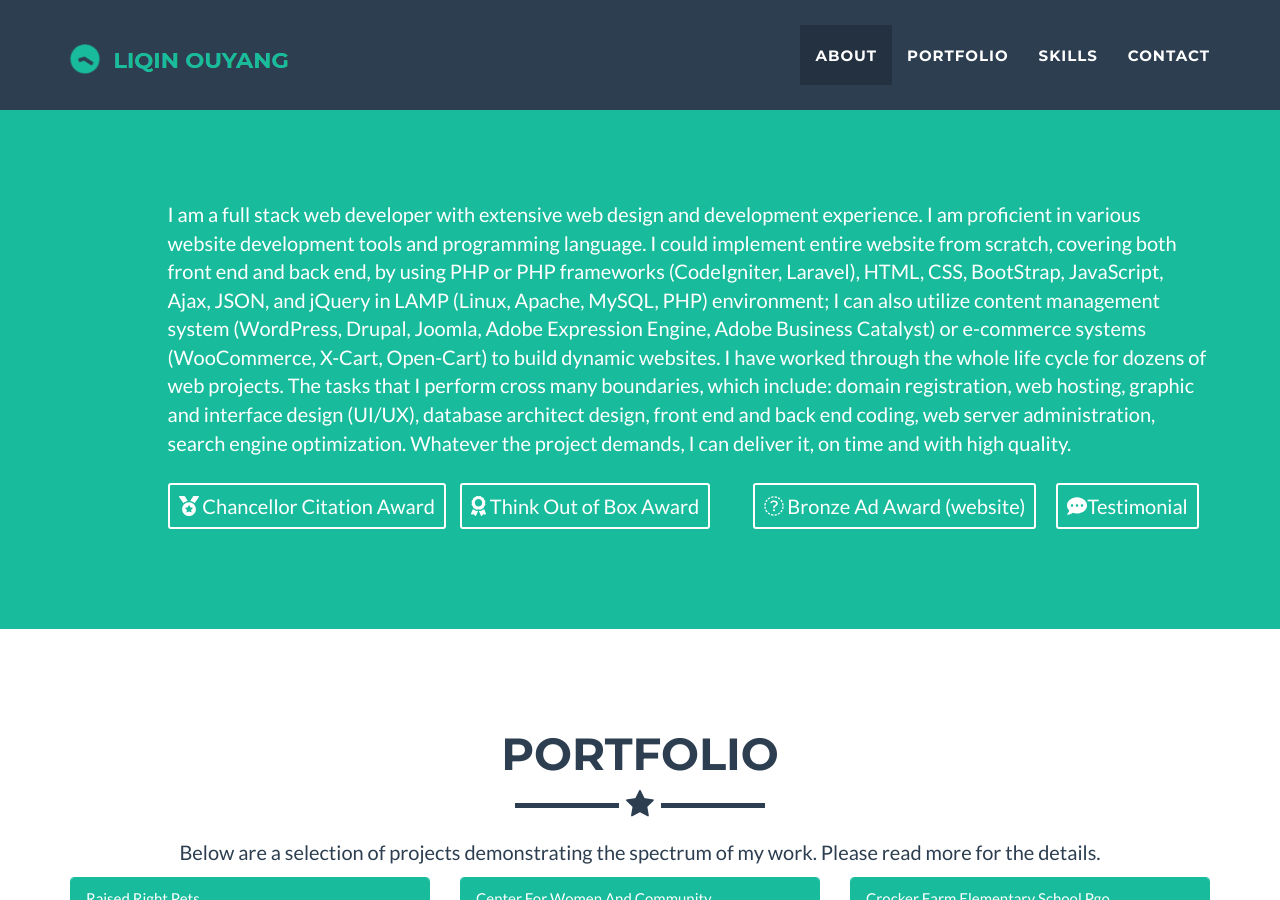
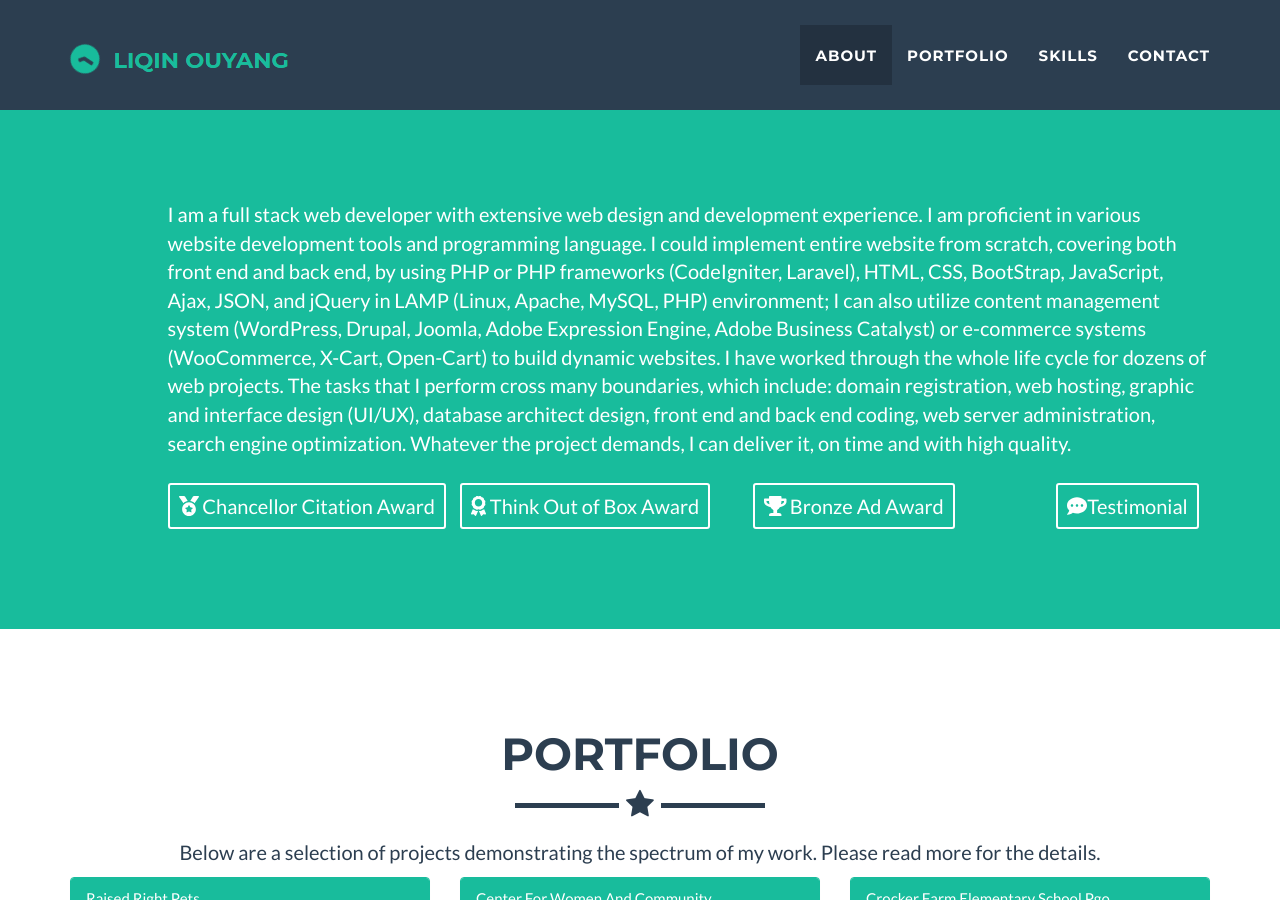
Before and after one commit to hbxtoylq/hbxtoylq.github.io, a Jekyll site: the page built from index.html, in a window 1280 px wide and 900 px high. Built offline with Jekyll 4.4.1, drawn with Linux system fonts in a browser that asks for light colours; nearby versions of some CDN libraries.

Commit message:
Update header.html

```diff
--- a/_includes/header.html
+++ b/_includes/header.html
@@ -34,7 +34,7 @@
 
 			   <div class="col-lg-2  col-lg-offset-1 text-center">
                                  <a href="img/reward/AwardAD.pdf" class="btn btn-sm btn-outline" target="_blank">
-                                 <i class="fas fa-badge"></i> Bronze Ad Award (website) </a>
+                                 <i class="fas fa-trophy"></i> Bronze Ad Award </a>
  			</div>
                        <div class="col-lg-2 col-lg-offset-1 text-center">
                                 <a href="img/reward/award1.png" class="btn btn-sm btn-outline" target="_blank">
```
